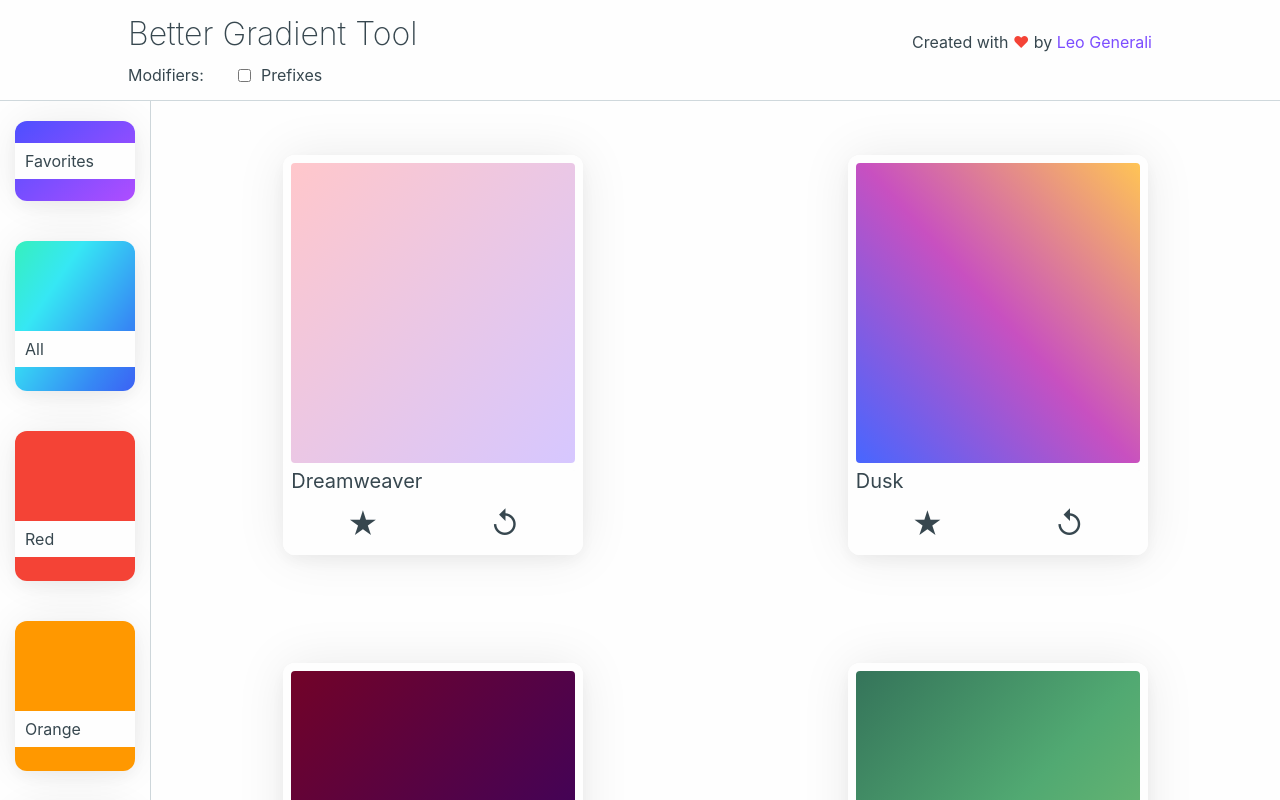
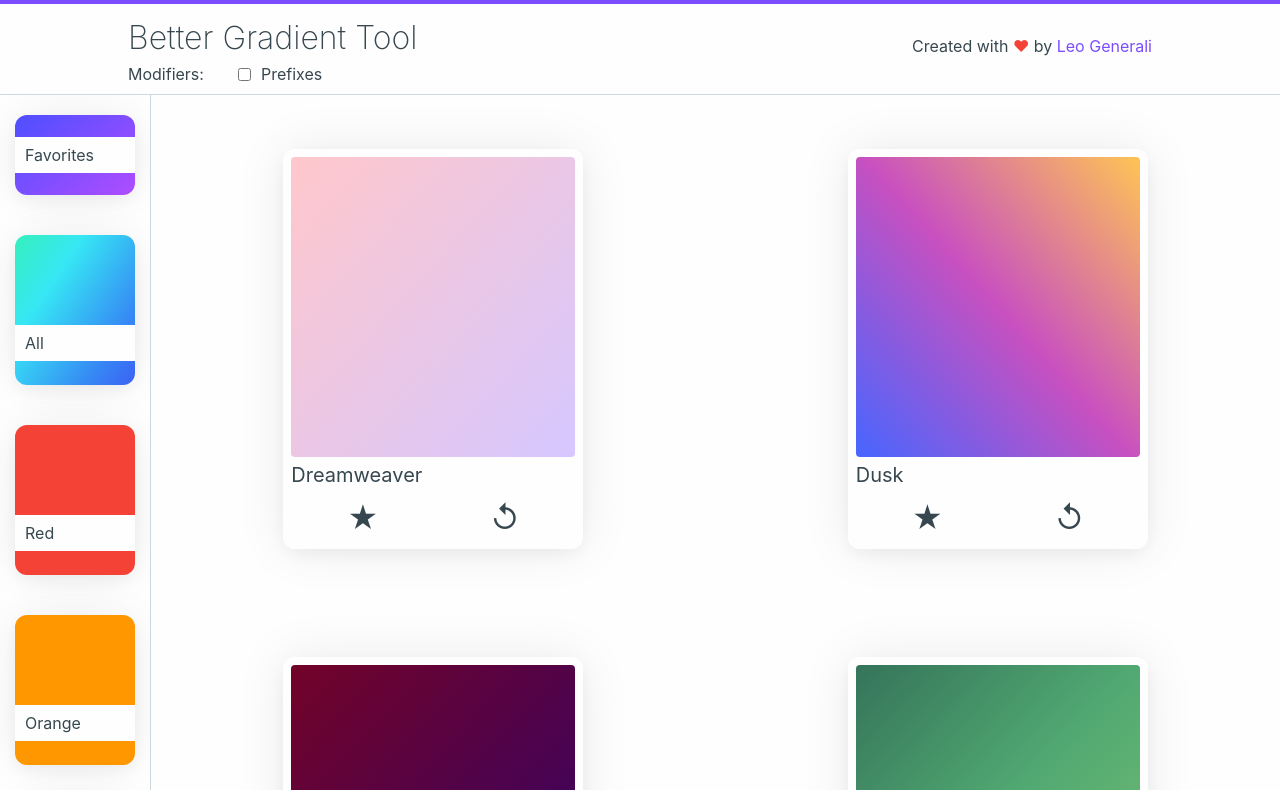
Before and after one commit to leo-generali/better-gradient-tool, a React app: page / in a window 1280 px wide. Built offline with nearby package versions, Linux system fonts and the light colour scheme.

Commit message:
Update styling on header

```diff
--- a/src/components/Header.js
+++ b/src/components/Header.js
@@ -8,7 +8,7 @@ class Header extends Component {
 			<header className="header">
 				<div className="header__container">
 					<h1 className="bgt-logo">Better Gradient Tool</h1>
-					<p className="created-with">Created with <span className="heart">♥</span> by <span className="link-wrapper"><a href="http://www.leogenerali.com/">Leo Generali</a></span></p>
+					<p className="created-with">Created with <span className="heart">♥</span> by <a href="http://www.leogenerali.com/">Leo Generali</a></p>
 				</div>
 				<div className="header__container header__container--lower">
 					<p className="header-mods">Modifiers:</p><input className="checkbox" type="checkbox" checked={checked} onClick={this.props.updatePrefix}/><p>Prefixes</p>
--- a/src/styles/base/_shared.scss
+++ b/src/styles/base/_shared.scss
@@ -2,11 +2,22 @@
 //     Shared
 // \*------------------------------------*/
 
-$link-color: #7C4DFF;
+$accent-color: #7C4DFF;
 
 a {
-	color: $link-color;
+	color: $accent-color;
 	text-decoration: none;
+    background-image: linear-gradient(180deg, $accent-color, $accent-color);
+    background-size: 0 2px;
+    background-repeat: no-repeat;
+    background-position: 100% 100%;
+    transition: background-size .8s ease;
+    padding-bottom: 2px;
+
+    &:hover {
+		background-size: 100% 2px;
+		background-position: 0 100%;
+    }
 }
 
 body {
@@ -16,36 +27,3 @@ body {
 h1, h2, h3, h4, h5, h6, p {
 	color: $black;
 }
-
-.link-wrapper {
-	position: relative;
-	cursor: pointer;
-
-	&:before, &:after {
-		content: '';
-		position: absolute;
-		width: 0%;
-		height: 2px;
-		top: 100%;
-		margin-top: -0.5px;
-		background: $link-color;
-	}
-
-	&:after {
-		right: 0px;
-		background: $link-color;
-		transition: width 0.25s cubic-bezier(0, 1, 1, 1);
-	}
-
-	&:hover:before {
-		background: $link-color;
-		width: 100%;
-		transition: width 0.25s cubic-bezier(0, 1, 1, 1);
-	}
-
-	&:hover:after {
-		background: transparent;
-		width: 100%;
-		transition: 0s;
-	}
-}
--- a/src/styles/components/_app.scss
+++ b/src/styles/components/_app.scss
@@ -5,5 +5,5 @@
 .body {
 	display: flex;
 	height: 100%;
-	max-height: calc(100vh - 101px)
+	max-height: calc(100vh - 105px)
 }
--- a/src/styles/components/_header.scss
+++ b/src/styles/components/_header.scss
@@ -5,6 +5,7 @@
 .header {
 	background-color: $white;
     border-bottom: 1px solid $grey;
+    border-top: 4px solid $accent-color;
 
     &__container{
 		max-width: 1024px;
@@ -15,7 +16,7 @@
 		align-items: flex-end;
 
         &--lower {
-            height: 50px;
+            height: 40px;
             align-items: center;
         }
     }
@@ -25,7 +26,6 @@
 	font-size: 32px;
 	font-weight: 200;
 }
-
 
 .created-with {
     margin-left: auto;
```
